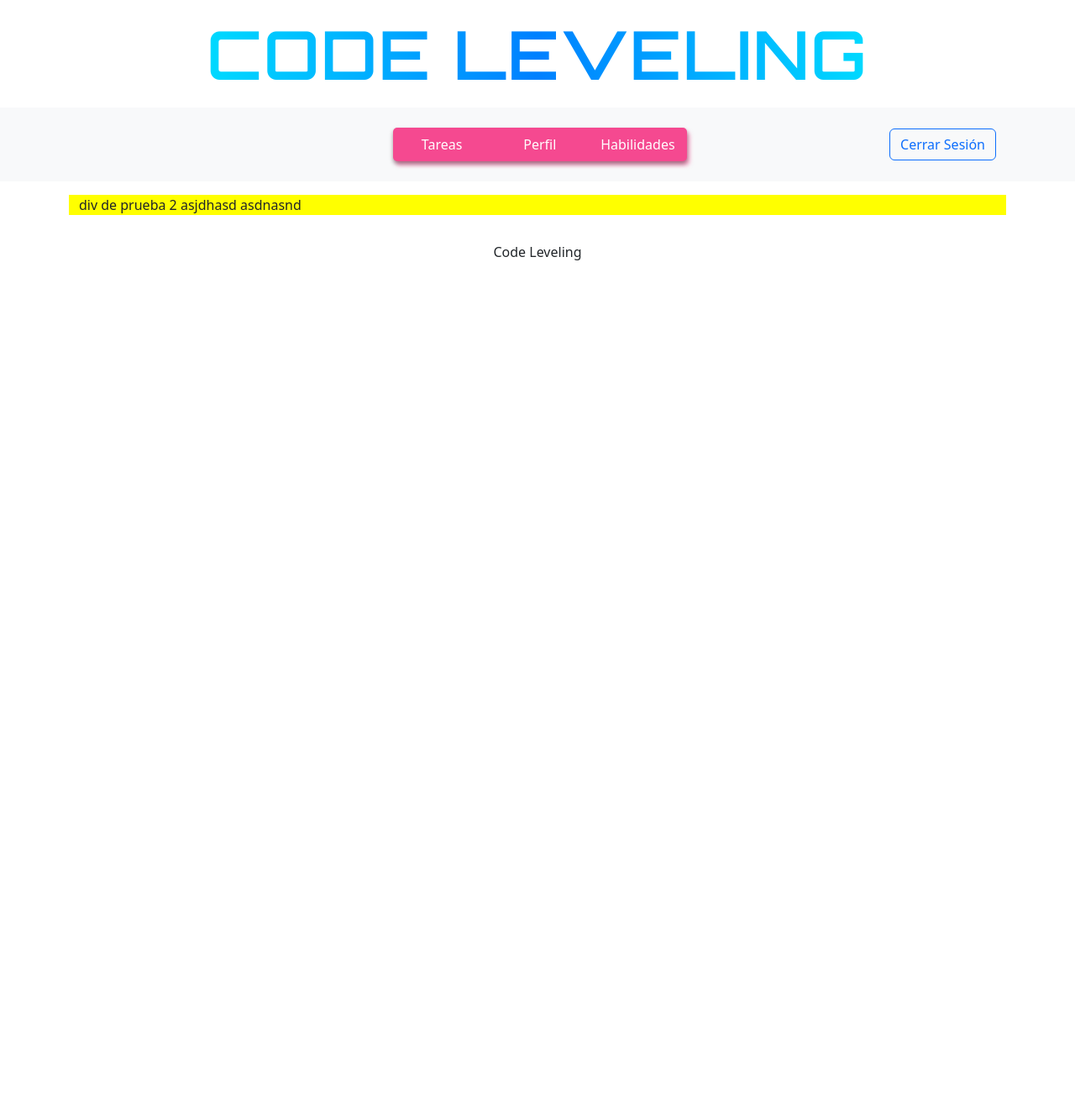
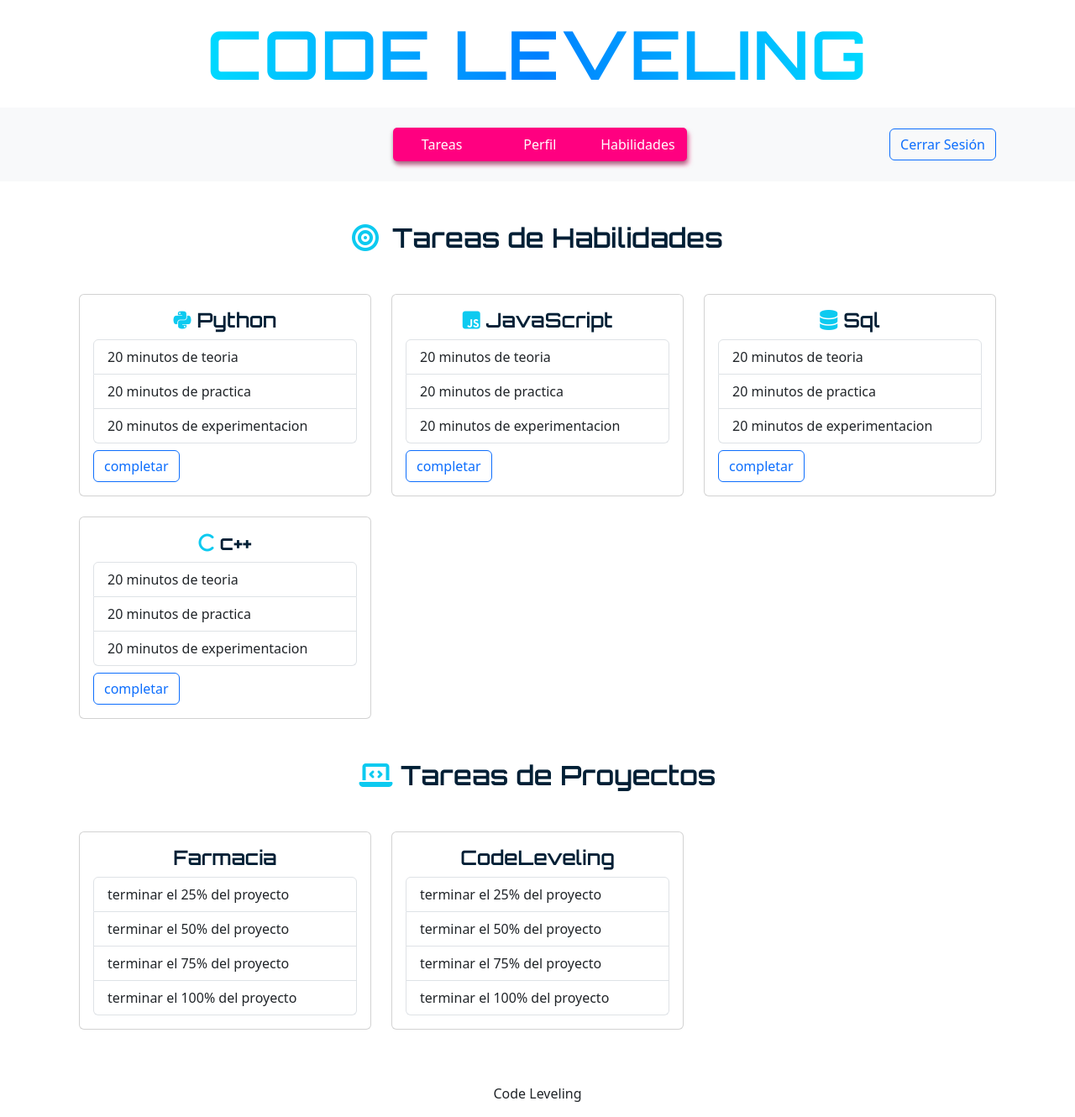
Before and after one commit to R708-0/CodeLeveling, a Flask app: page /tareas in a window 1280 px wide. Shown: the whole page at 84% size. Before the commit the page ends 310 px from the top, so only its background shows below. Run offline with Flask 3, Linux system fonts and the light colour scheme; a user stored in the database is signed in; data comes from the database, SQL or seed files in the repository; both versions use the stored data as it was after the commit.

Commit message:
tareas 1.0

```diff
--- a/app.py
+++ b/app.py
@@ -155,10 +155,13 @@ def perfil():
     # Renderizar pagina
     return render_template("perfil.html", skills=skills, user = user, titulo=titulo, rango =rango, projects=projects)
 
+# Ruta de tareas
 @app.route("/tareas")
 @login_required
 def tareas():
-    return render_template("tareas.html")
+    skills = execute_db("SELECT s.name, s.icon FROM users_skills us JOIN skills s ON us.skill_id = s.id WHERE us.user_id = ?;", param=(session["user_id"],), result=True)
+    projects = execute_db("SELECT name FROM projects WHERE user_id = ?;", param=(session["user_id"],), result=True)
+    return render_template("tareas.html", skills=skills, projects=projects)
 
 # RUTA PRINCIPAL DE HABILIDADES
 @app.route("/habilidades")
@@ -217,7 +220,7 @@ def guardar_proyecto():
     # Actualizar base de datos
     try:
         execute_db("INSERT INTO projects(name, link, user_id) VALUES (?, ?, ?);", param=(p_name, p_link, session["user_id"],))
-        flash("El proyecto se guardó con éxito","success", "danger")
+        flash("El proyecto se guardó con éxito","success")
     except Exception as error:
         flash("Ocurrió un error al guardar el proyecto", "danger")
         return redirect("/habilidades")
--- a/static/css/style.css
+++ b/static/css/style.css
@@ -25,7 +25,7 @@
 .button-container {
   display: flex;
   flex-wrap: wrap;
-  background-color: rgba(245, 73, 144);
+  background-color: #FF0080;
   width: 350px;
   height: 40px;
   align-items: center;
@@ -81,9 +81,26 @@
   transition: transform 0.2s ease, box-shadow 0.2s ease;
 }
 .btn-p:hover{
-  background-color:rgba(245, 73, 144);
-  border-color:rgba(245, 73, 144);
+  background-color:#FF0080;
+  border-color:#FF0080;
   transform: scale(1.05);
   box-shadow: rgba(0, 0, 0, 0.35) 0px 3px 5px,
         rgba(245, 73, 144, 0.5) 3px 5px 5px;
 }
+
+/* estilo para tareas completadas */
+.task-item{
+  cursor: pointer;
+  transition: all 0.2s ease;
+}
+.task-item:hover{
+  background: #f1f1f1;
+}
+.completed{
+  text-decoration: line-through;
+
+  background:#FF0080;
+}
+.completed:hover{
+  background: #ea0075;
+}
--- /dev/null
+++ b/static/js/tareas.js
@@ -0,0 +1,15 @@
+// esperar a que el documento cargue completo
+document.addEventListener("DOMContentLoaded", () => {
+    // busca todos los elemento con clase task-item
+    document.querySelectorAll('.task-item').forEach(item => {
+        // evento al hacer click
+        item.addEventListener('click', () => {
+            // alterna añadir o quitar clase completed
+            item.classList.toggle('completed');
+
+            if (item.classList.contains('completed')){
+                fetch('')
+            }
+        });
+    });
+});
--- a/templates/habilidades.html
+++ b/templates/habilidades.html
@@ -22,7 +22,7 @@ Code Leveling
 
             <!-- ########## SECCION: APRENDER HABILIDADES ########## -->
 
-            <h4 class="card-title letter-1 mb-3"><i class="fa-solid fa-book" ></i> Aprender Habilidades</h4>
+            <h4 class="card-title letter-1 mb-3"><i class="fa-solid fa-book text-info" ></i> Aprender Habilidades</h4>
             <form action="/habilidades/aprender" method="POST">
                 <div class="mb-3">
                     <label for="skill_selector" class="form-label">Selecciona una habilidad.</label>
@@ -41,7 +41,7 @@ Code Leveling
 
             <!-- ########## SECCION: MOSTRAR HABILIDADES ########### -->
 
-            <h4 class="card-title letter-1"><i class="fa-solid fa-bars-progress "></i> Mis Habilidades</h4>
+            <h4 class="card-title letter-1"><i class="fa-solid fa-bars-progress text-info"></i> Mis Habilidades</h4>
             <div  class="mb-3">
                 <ul class="list-group">
                     {% for skill in skills %}
@@ -67,7 +67,7 @@ Code Leveling
 
             <!-- ########## SECCION: PROYECTOS ########## -->
 
-            <h4 class="card-title letter-1 mb-3"><i class="fa-solid fa-laptop-code "></i> Crear Proyecto</h4>
+            <h4 class="card-title letter-1 mb-3"><i class="fa-solid fa-laptop-code text-info"></i> Crear Proyecto</h4>
             <form action="/habilidades/proyectos" method="POST">
                 <div class="mb-3">
                     <label class="form-label" for="p_name"><strong>Nombre del proyecto</strong></label>
--- a/templates/layout.html
+++ b/templates/layout.html
@@ -13,6 +13,8 @@
         <link href="/static/css/style.css" rel="stylesheet">
         <link rel="stylesheet" href="https://cdnjs.cloudflare.com/ajax/libs/font-awesome/6.5.0/css/all.min.css">
 
+        <!-- javascript -->
+        <script src="/static/js/tareas.js"></script>
         <title>
             {% block title %}{% endblock %}
         </title>
--- a/templates/tareas.html
+++ b/templates/tareas.html
@@ -5,13 +5,51 @@
 {% endblock %}
 
 {% block body %}
-    <div class="container " style="background-color: blue">
+<div class="container my-5">
 
+    <h2 class="letter-1 text-center mb-5"><i class="fa-solid fa-bullseye text-info me-3"></i>Tareas de Habilidades</h2>
+
+    <!-- tareas de habilidades -->
+    <div class="row g-4">
+        {% for skill in skills %}
+        <div class="col-md-4">
+            <div class="card card-p">
+                <div class="card-body">
+                    <h4 class="card-title letter-1 text-center"><i class="{{skill.icon}} text-info"></i> {{skill.name}}</h4>
+                    <ul class="list-group">
+                        <li class="list-group-item task-item">20 minutos de teoria</li>
+                        <li class="list-group-item task-item">20 minutos de practica</li>
+                        <li class="list-group-item task-item">20 minutos de experimentacion</li>
+                    </ul>
+                    <button class="btn btn-outline-primary btn-p mt-2" type="submit">completar</button>
+                </div>
+            </div>
+        </div>
+        {% endfor %}
     </div>
-    <div class="container-fluid" style="background-color: yellow">
-        <p> div de prueba 2
-            asjdhasd
-            asdnasnd
-        </p>
+
+
+    <h2 class="letter-1 text-center mt-5 mb-5"><i class="fa-solid fa-laptop-code text-info"></i> Tareas de Proyectos</h2>
+
+    <!-- tareas de proyectos -->
+    <div class="row g-4">
+        {% for project in projects %}
+        <div class="col-md-4 ">
+            <div class="card card-p">
+                <div class="card-body">
+                    <h4 class="letter-1 text-center">{{project.name}}</h4>
+                    <ul class="list-group">
+                        <li class="list-group-item task-item">terminar el 25% del proyecto</li>
+                        <li class="list-group-item task-item">terminar el 50% del proyecto</li>
+                        <li class="list-group-item task-item">terminar el 75% del proyecto</li>
+                        <li class="list-group-item task-item">terminar el 100% del proyecto</li>
+                    </ul>
+                </div>
+            </div>
+
+        </div>
+        {% endfor %}
     </div>
+
+</div>
 {% endblock %}
```
Also changed, not shown: leveling.db, 1 other file.
